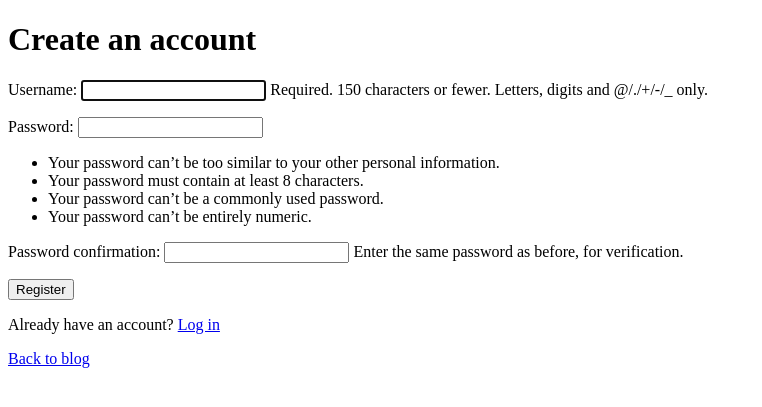
After one commit to kraastian3-sudo/CybsecCourseProject1, a Django app: page /accounts/register/ in a window 1280 px wide. The commit adds this page. Shown: the top 407 px of the page, without its empty margins (0-762 px from the left). Run offline with Django 5.2, Linux system fonts and the light colour scheme.

Commit message:
added login logout and registration using djangos own implementations

```diff
--- /dev/null
+++ b/app/forms.py
@@ -0,0 +1,8 @@
+from django.contrib.auth.forms import UserCreationForm
+from django.contrib.auth.models import User
+
+
+class RegisterForm(UserCreationForm):
+    class Meta:
+        model = User
+        fields = ("username", "password1", "password2")
--- /dev/null
+++ b/app/templates/registration/register.html
@@ -0,0 +1,27 @@
+<!DOCTYPE html>
+<html lang="en">
+<head>
+    <meta charset="UTF-8">
+    <title>Register - My Blog</title>
+</head>
+<body>
+    <h1>Create an account</h1>
+
+    <form method="post">
+        {% csrf_token %}
+
+        {{ form.as_p }}
+
+        <button type="submit">Register</button>
+    </form>
+
+    <p>
+        Already have an account?
+        <a href="{% url 'login' %}">Log in</a>
+    </p>
+
+    <p>
+        <a href="{% url 'post_list' %}">Back to blog</a>
+    </p>
+</body>
+</html>
--- a/app/urls.py
+++ b/app/urls.py
@@ -6,4 +6,5 @@ from . import views
 urlpatterns = [
     path("", views.post_list, name="post_list"),
     path("post/<int:pk>/", views.post_detail, name="post_detail"),
+    path("accounts/register/", views.register, name="register"),
 ]
--- a/app/views.py
+++ b/app/views.py
@@ -1,8 +1,9 @@
-from django.shortcuts import get_object_or_404, render
-
+from django.shortcuts import get_object_or_404, render, redirect
+from django.contrib.auth import login
 # Create your views here.
 
 from .models import Post
+from .forms import RegisterForm
 
 def post_list(request):
     posts = Post.objects.all().order_by("-created_time")
@@ -11,3 +12,16 @@ def post_list(request):
 def post_detail(request, pk):
     post = get_object_or_404(Post, pk=pk)
     return render(request, "blog/post_detail.html", {"post": post})
+
+def register(request):
+    if request.method == "POST":
+        form = RegisterForm(request.POST)
+
+        if form.is_valid():
+            user = form.save()
+            login(request, user)
+            return redirect("post_list")
+    else:
+        form = RegisterForm
+
+    return render(request, "registration/register.html", {"form": form})
--- a/myproject/settings.py
+++ b/myproject/settings.py
@@ -27,6 +27,9 @@ DEBUG = True
 
 ALLOWED_HOSTS = []
 
+# Where user is sent after login
+LOGIN_REDIRECT_URL = "/"
+LOGOUT_REDIRECT_URL = "/" # Same but for logout
 
 # Application definition
 
--- a/myproject/urls.py
+++ b/myproject/urls.py
@@ -20,5 +20,6 @@ from django.urls import path, include
 
 urlpatterns = [
     path("admin/", admin.site.urls),
+    path("accounts/", include("django.contrib.auth.urls")),
     path("", include("app.urls")),
 ]
```
Also changed, not shown: app/templates/blog/post_list.html (+17 -0 lines), app/templates/registration/login.html (added, +24 -0 lines).
